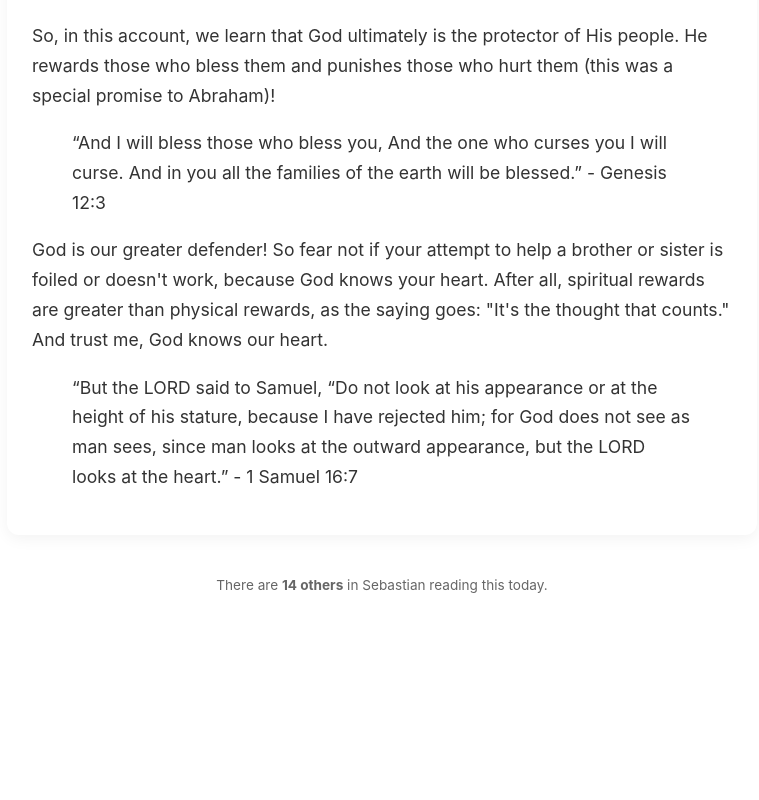
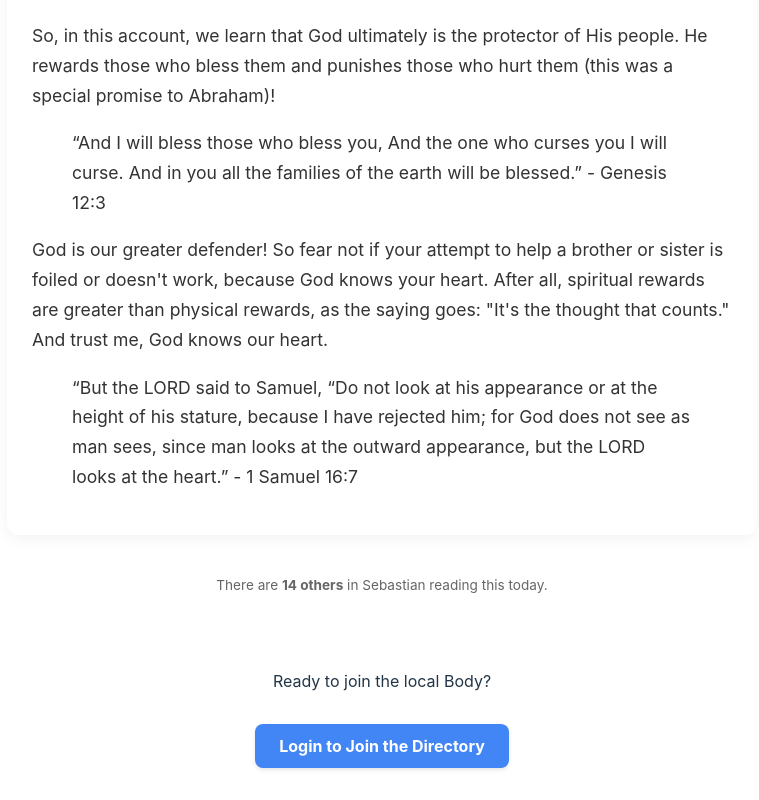
Before and after one commit to jaytrust150/equip-daily, a React (Vite) app: page / in a window 1280 px wide. Shown: the part 1878-2678 px from the top of the page, without its empty margins (258-1017 px from the left). Before the commit the page ends 2539 px from the top, so only its background shows below. Built offline with nearby package versions, Linux system fonts and the light colour scheme; no server answers.

Commit message:
Fixed date spacing alignment and enabled share confirmation logic

```diff
--- a/src/App.jsx
+++ b/src/App.jsx
@@ -14,7 +14,7 @@ function App() {
 
   // Reflection States
   const [reflection, setReflection] = useState("");
-  const [hasShared, setHasShared] = useState(false); // 🌟 Confirmation Trigger
+  const [hasShared, setHasShared] = useState(false);
 
   const provider = new GoogleAuthProvider();
 
@@ -43,7 +43,6 @@ function App() {
       })
       .then(text => {
         setDevotional(text);
-        // Reset everything for the new day
         setHasShared(false);
         setReflection("");
       })
@@ -75,7 +74,6 @@ function App() {
         location: "Sebastian"
       });
 
-      // 🚀 SUCCESS: Update state to show the green "Amen" box
       setHasShared(true);
 
     } catch (e) {
@@ -137,13 +135,12 @@ function App() {
                   {months.map((m, i) => <option key={m} value={i}>{m}</option>)}
                 </select>
 
-                {/* 🌟 THE FIX: Dynamic width based on digit count */}
                 <select
                   value={currentDate.getDate()}
                   onChange={handleDayChange}
                   style={{
                     ...secretSelectStyle,
-                    width: currentDate.getDate() > 9 ? '28px' : '16px', // Tightens if single digit
+                    width: currentDate.getDate() > 9 ? '28px' : '16px',
                     textAlign: 'center'
                   }}
                 >
@@ -170,7 +167,7 @@ function App() {
             dangerouslySetInnerHTML={{ __html: devotional }}
           />
 
-          {/* ✍️ Reflection Logic */}
+          {/* ✍️ Reflection Logic (Only shows if User is Logged In) */}
           <div style={{ marginTop: '30px', maxWidth: '600px', margin: '30px auto' }}>
             {user && !hasShared ? (
               <div style={{ background: '#f9f9f9', padding: '20px', borderRadius: '12px' }}>
@@ -198,11 +195,16 @@ function App() {
           </p>
         </section>
 
-        {user && (
+        {/* 🛡️ Directory OR Login Button (THE FIX IS HERE) */}
+        {user ? (
           <section className="directory" style={{ marginTop: '40px' }}>
             <h2 style={{ textAlign: 'center' }}>Sebastian Body Directory</h2>
-            {/* 🛡️ Passing shared thought down to card */}
             <MemberCard user={user} thought={hasShared ? reflection : null} />
+          </section>
+        ) : (
+          <section className="welcome" style={{ textAlign: 'center', marginTop: '40px' }}>
+            <p>Ready to join the local Body?</p>
+            <button onClick={login} className="login-btn">Login to Join the Directory</button>
           </section>
         )}
       </main>
```
